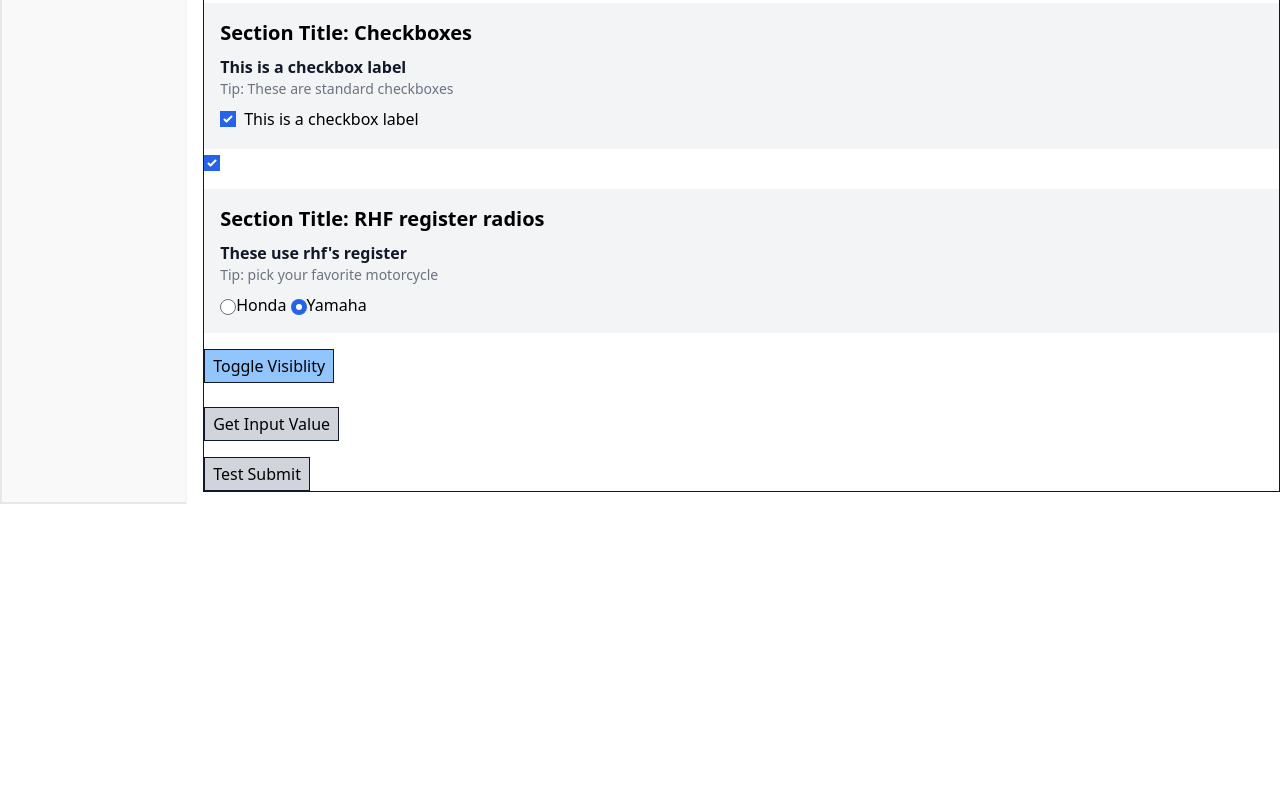
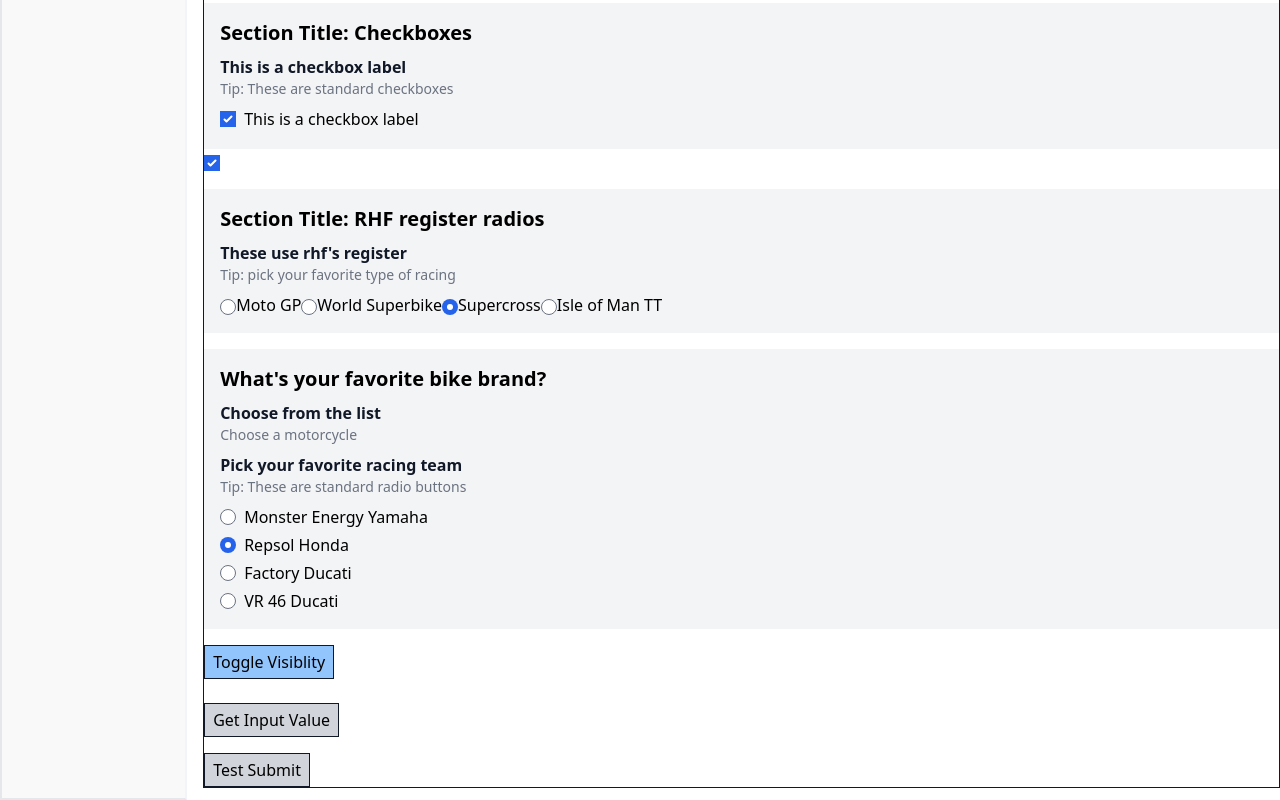
Before and after one commit to tayv/Project-Bubblegum, a Next.js app: page /forms/quiz-template in a window 1280 px wide. Shown: the part 1033-1833 px from the top of the page. Before the commit the page ends 1537 px from the top, so only its background shows below. Built offline with nearby package versions, Linux system fonts and the light colour scheme.

Commit message:
Added working conditional rendering based on controlled and rhf uncontrolled radio inputs

```diff
--- a/pages/forms/quiz-template.tsx
+++ b/pages/forms/quiz-template.tsx
@@ -72,7 +72,7 @@ const QuizTemplate: FC = () => {
     }
   }
 
-  // TESTING. CAN REMOVE ------------------------------------------------------------------------------------
+  // TESTING START ------------------------------------------------------------------------------------
 
   const [sectionVis, setSectionVis] = useState(
     {
@@ -94,7 +94,7 @@ const QuizTemplate: FC = () => {
   useEffect(() => {
     let defaultValues = {
       registercheckbox: true,
-      registerradio: "yamaha", // works
+      registerradio: "supercross", // works
      // buttonRadio:
     }
     reset({ ...defaultValues })
@@ -103,7 +103,7 @@ const QuizTemplate: FC = () => {
   const fieldValue = {
     registercheckbox: getValues("registercheckbox") ,
     buttonRadio: watch("buttonRadio", "chocolate-radio"),
-    registerradio: getValues("registerradio"),
+    registerradio: watch("registerradio"),
   }
   console.log("values: ", fieldValue)
 
@@ -222,13 +222,52 @@ const QuizTemplate: FC = () => {
             !!fieldValue.registercheckbox && <Section id="rhf-radios" style="standard">
               <Heading text="Section Title: RHF register radios" size="h3" type="primary"/>
               <Label type="standard" label="These use rhf's register" />
-              <Tip text="Tip: pick your favorite motorcycle" type="standard" />
-              <input {...register("registerradio")} id="registerradio1" type="radio" value="honda" />
-              <label htmlFor="registerradio1">Honda </label>
-              <input {...register("registerradio")} id="registerradio2" type="radio" value="yamaha" />
-              <label htmlFor="registerradio2">Yamaha </label>
+              <Tip text="Tip: pick your favorite type of racing" type="standard" />
+              <input {...register("registerradio")} id="registerradio1" type="radio" value="motogp" />
+              <label htmlFor="registerradio1">Moto GP</label>
+              <input {...register("registerradio")} id="registerradio2" type="radio" value="worldsbk" />
+              <label htmlFor="registerradio2">World Superbike</label>
+              <input {...register("registerradio")} id="registerradio3" type="radio" value="supercross" />
+              <label htmlFor="registerradio3">Supercross</label>
+              <input {...register("registerradio")} id="registerradio4" type="radio" value="islemantt" />
+              <label htmlFor="registerradio4">Isle of Man TT</label>
             </Section>
           }
+
+          <Section id="moto" style="standard">
+            <Heading text={(fieldValue.registerradio === "motogp") ? "Who's your favorite team?" : "What's your favorite bike brand?"} size="h3" type="primary"/>
+            <Label type="standard" label="Choose from the list" />
+            <Tip text={(fieldValue.registerradio === "motogp") ? "Choose a bike brand" : "Choose a motorcycle"} type="standard" />
+            {
+              (fieldValue.registerradio === "motogp") ?
+                <WrapperRadioGroup
+                  name="bikeBrandRadio"
+                  groupLabel="Pick your favorite bike brand"
+                  tipText="Tip: These are standard radio buttons"
+                  control={control}
+                  style="standard"
+                  defaultValue="yamaha"
+                  options={ [
+                    {value: "honda", label: "Honda"},
+                    {value: "yamaha", label: "Yamaha"},
+                    {value: "suzuki", label: "Suzuki"},
+                    {value: "kawasaki", label: "Kawasaki"}] }
+                /> :
+                  <WrapperRadioGroup
+                    name="motoTeamRadio"
+                    groupLabel="Pick your favorite racing team"
+                    tipText="Tip: These are standard radio buttons"
+                    control={control}
+                    style="standard"
+                    defaultValue="honda"
+                    options={ [
+                      {value: "yamaha", label: "Monster Energy Yamaha"},
+                      {value: "honda", label: "Repsol Honda"},
+                      {value: "ducati", label: "Factory Ducati"},
+                      {value: "vr46", label: "VR 46 Ducati"}] }
+                  />
+            }
+          </Section>
 
           <button
             type="button"
```
